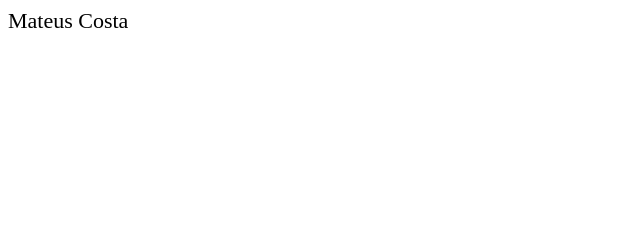
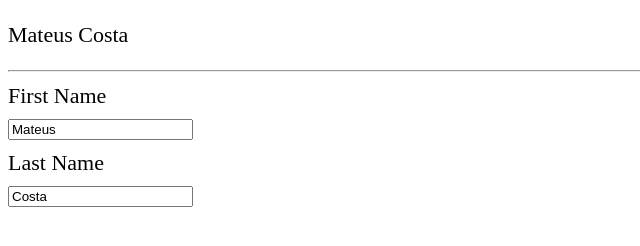
Before and after one commit to costamatthew/vue-mastery-fundamentals, a plain HTML site: page index.html in a window 1280 px wide. Shown: the whole page, without its empty margins (0-640 px from the left). Drawn offline with nearby package versions, Linux system fonts and the light colour scheme.

Commit message:
feat: Two-way data binding

```diff
--- a/index.html
+++ b/index.html
@@ -5,7 +5,17 @@
     <link rel="stylesheet" type="text/css" href="main.css" />
   </head>
   <body>
-    <div id="app" v-cloak>{{fullName()}}</div>
+    <div id="app" v-cloak>
+      <p>{{fullName()}}</p>
+
+      <hr />
+
+      <label>First Name</label>
+      <input type="text" v-model="firstName" />
+
+      <label>Last Name</label>
+      <input type="text" v-model="lastName" />
+    </div>
 
     <!-- <div id="app2">{{firstName}} {{lastName}}</div> -->
 
```
